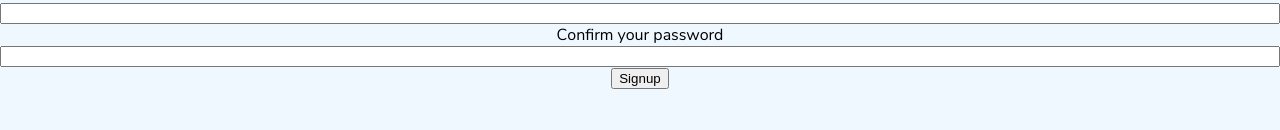
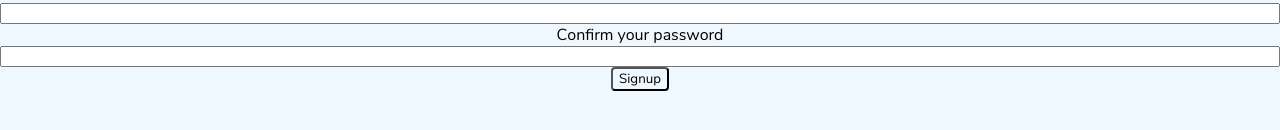
Before and after one commit to Gena0212/Coordinator, a React (Vite) app: page / in a window 1280 px wide. Shown: the part 180-310 px from the top of the page. Built offline with nearby package versions, Linux system fonts and the light colour scheme; no server answers; a web font is replaced by a local one.

Commit message:
Add Button component

```diff
--- /dev/null
+++ b/src/components/Button/Button.jsx
@@ -0,0 +1,9 @@
+import './Button.scss';
+
+function Button({type, onClick, children}) {
+    return(
+        <button className="button" onClick={onClick}>{children}</button>
+    )
+}
+
+export default Button;
--- /dev/null
+++ b/src/components/Button/Button.scss
@@ -0,0 +1,6 @@
+.button {
+    font-family: 'NunitoSans', sans-serif;
+    font-weight: 400;
+    border-radius: 0.25rem;
+    background-color: inherit;
+}
--- a/src/components/CreateGroupForm/CreateGroupForm.jsx
+++ b/src/components/CreateGroupForm/CreateGroupForm.jsx
@@ -2,6 +2,7 @@ import { useState } from "react";
 import SearchUsers from "../SearchUsers/SearchUsers";
 import axios from "axios";
 import { constrainPoint } from "@fullcalendar/core/internal";
+import Button from "../Button/Button";
 
 export default function CreateGroupForm({fetchGroups}){
     const [usersAdded, setUsersAdded] = useState({})
@@ -52,7 +53,7 @@ export default function CreateGroupForm({fetchGroups}){
             onChange={handleInputChange}
             />
             <SearchUsers usersAdded={usersAdded} setUsersAdded={setUsersAdded} handleInputChange={handleInputChange} formInputs={formInputs}/>
-            <button onClick={handleSubmit}>Create Group</button>
+            <Button onClick={handleSubmit}>Create Group</Button>
         </form>
     )
 }
--- a/src/components/GroupCard/GroupCard.jsx
+++ b/src/components/GroupCard/GroupCard.jsx
@@ -1,5 +1,6 @@
 import axios from "axios";
 import { NavLink } from "react-router-dom";
+import Button from "../Button/Button";
 
 function GroupCard({group, fetchGroups}) {
     const apiURL = import.meta.env.VITE_API_BASE_URL
@@ -28,7 +29,7 @@ function GroupCard({group, fetchGroups}) {
             <NavLink to={`/calendar/${group.id}`}>
                 <p>{group.name}</p>
             </NavLink>
-            <button onClick={deleteGroup}>Delete Group</button>
+            <Button onClick={deleteGroup}>Delete Group</Button>
         </>
 
 
--- a/src/components/Header/Header.jsx
+++ b/src/components/Header/Header.jsx
@@ -1,6 +1,7 @@
 import { useNavigate } from "react-router-dom";
 import './Header.scss'
 import Logo from "../../assets/logos/Logo.png"
+import Button from "../Button/Button";
 
 function Header (){
     const navigate = useNavigate();
@@ -13,7 +14,7 @@ function Header (){
     return(
         <section className="header">
             <img className="header__logo" src={Logo} alt="Logo"/>
-            <button onClick={handleLogout}>Logout</button>
+            <Button onClick={handleLogout}>Logout</Button>
         </section>
     )
 }
--- a/src/components/Invite/Invite.jsx
+++ b/src/components/Invite/Invite.jsx
@@ -1,4 +1,5 @@
 import axios from "axios"
+import Button from "../Button/Button";
 
 function Invite({groupInfo, getInvites}){
     const members = groupInfo.members
@@ -33,7 +34,7 @@ function Invite({groupInfo, getInvites}){
                     </div>
                 )
             })}
-            <button onClick={acceptInvite}>Accept Invite</button>
+            <Button onClick={acceptInvite}>Accept Invite</Button>
         </section>
     )
 }
--- a/src/components/LoginForm/LoginForm.jsx
+++ b/src/components/LoginForm/LoginForm.jsx
@@ -1,6 +1,7 @@
 import { useState } from "react";
 import { emailRegex } from "../../../lib/regex";
 import axios from "axios";
+import Button from "../Button/Button";
 
 
 export default function LoginForm({formData, setFormData, setLoggedIn}) {
@@ -69,8 +70,7 @@ export default function LoginForm({formData, setFormData, setLoggedIn}) {
           value={formData.password}
           onChange={handleInputChange}
         />
-        <button>Sign In</button>
-
+        <Button type="submit">Sign In</Button>
       </form>
       {errorMessage && <p>{errorMessage}</p>}
     </>
--- a/src/components/RegisterForm/RegisterForm.jsx
+++ b/src/components/RegisterForm/RegisterForm.jsx
@@ -3,6 +3,7 @@ import './RegisterForm.scss'
 import { useNavigate } from 'react-router-dom';
 import axios from "axios";
 import { emailRegex } from "../../../lib/regex";
+import Button from '../Button/Button';
 
 export default function RegisterForm(){
   const navigate = useNavigate();
@@ -106,7 +107,7 @@ export default function RegisterForm(){
                 value={formData.confirmPassword}
               />
             </div>
-            <button>Signup</button>
+            <Button type="submit">Signup</Button>
             {errorMessage && <p>{errorMessage}</p>}
             {success && <p>Success! Redirecting to login page...</p>}
           </form>
--- a/src/components/Sidebar/Sidebar.jsx
+++ b/src/components/Sidebar/Sidebar.jsx
@@ -3,6 +3,7 @@ import './Sidebar.scss';
 import axios from 'axios';
 import { useSearchParams } from 'react-router-dom';
 import GroupCard from '../GroupCard/GroupCard'
+import Button from '../Button/Button';
 
 function Sidebar({groups, setIsModalOpen, fetchGroups}){
 
@@ -17,11 +18,10 @@ function Sidebar({groups, setIsModalOpen, fetchGroups}){
     return(
         <section>
             <h2>Your Groups</h2>
-            <button onClick={openModal}>Create a group</button>
+            <Button onClick={openModal}>Create a group</Button>
             {groups.map((group) => {
                     return <GroupCard key={group.id} group={group} fetchGroups={fetchGroups}/>
             })}
-
         </section>
 
     )
--- a/src/pages/LoginPage/LoginPage.jsx
+++ b/src/pages/LoginPage/LoginPage.jsx
@@ -37,7 +37,6 @@ const LoginPage = () => {
   async function auth(){
     try {
       const response = await axios.post(`${apiURL}/request/${formData.email}`)
-
       console.log(response.data);
       navigate(response.data.url);
     } catch (error) {
@@ -45,49 +44,18 @@ const LoginPage = () => {
     }
   }
 
-  // const exchangeAuthorizationCodeForAccessToken = async (code) => {
-  //   try {
-  //     const response = await axios.post('https://oauth2.googleapis.com/token', null, {
-  //       params: {
-  //         code,
-  //         client_id: import.meta.env.VITE_APP_CLIENT_ID,
-  //         client_secret: import.meta.env.VITE_APP_CLIENT_SECRET,
-  //         redirect_uri: import.meta.env.VITE_APP_REDIRECT_URI,
-  //         grant_type: 'authorization_code',
-  //       },
-  //     });
-
-  //     console.log(response.data);
-  //     const { access_token } = response.data;
-
-  //     console.log(access_token);
-
-  //     if (access_token) {
-  //       // Store the access token securely (e.g., in localStorage or a backend server)
-  //       localStorage.setItem("access_token", access_token);
-  //     }
-  //     setLoggedIn(true)
-  //   } catch (error) {
-  //     console.error('Error exchanging authorization code for access token:', error);
-  //   }
-  // };
-
-  // const handleLogin = () => {
-  //   // Redirect to Google's OAuth 2.0 authorization endpoint
-  //   window.location.href = `https://accounts.google.com/o/oauth2/auth?client_id=${import.meta.env.VITE_APP_CLIENT_ID}&redirect_uri=${import.meta.env.VITE_APP_REDIRECT_URI}&response_type=code&scope=${import.meta.env.VITE_APP_SCOPES}&hd=${formData.email}`;
-  // };
-
-
 
   return (
     <div>
-      <h1>Login</h1>
       {loggedIn ? (
-            <button type="button" onClick={()=> auth()}>
+        <button type="button" onClick={()=> auth()}>
               <img src={googleButton} alt='google sign in'/>
             </button>
       ) : (
-        <LoginForm formData={formData} setFormData={setFormData} setLoggedIn={setLoggedIn} />
+        <>
+          <h1>Login</h1>
+          <LoginForm formData={formData} setFormData={setFormData} setLoggedIn={setLoggedIn} />
+        </>
       )}
     </div>
   );
```
Also changed, not shown: src/styles/partials/_global.scss (line endings or trailing spaces).
